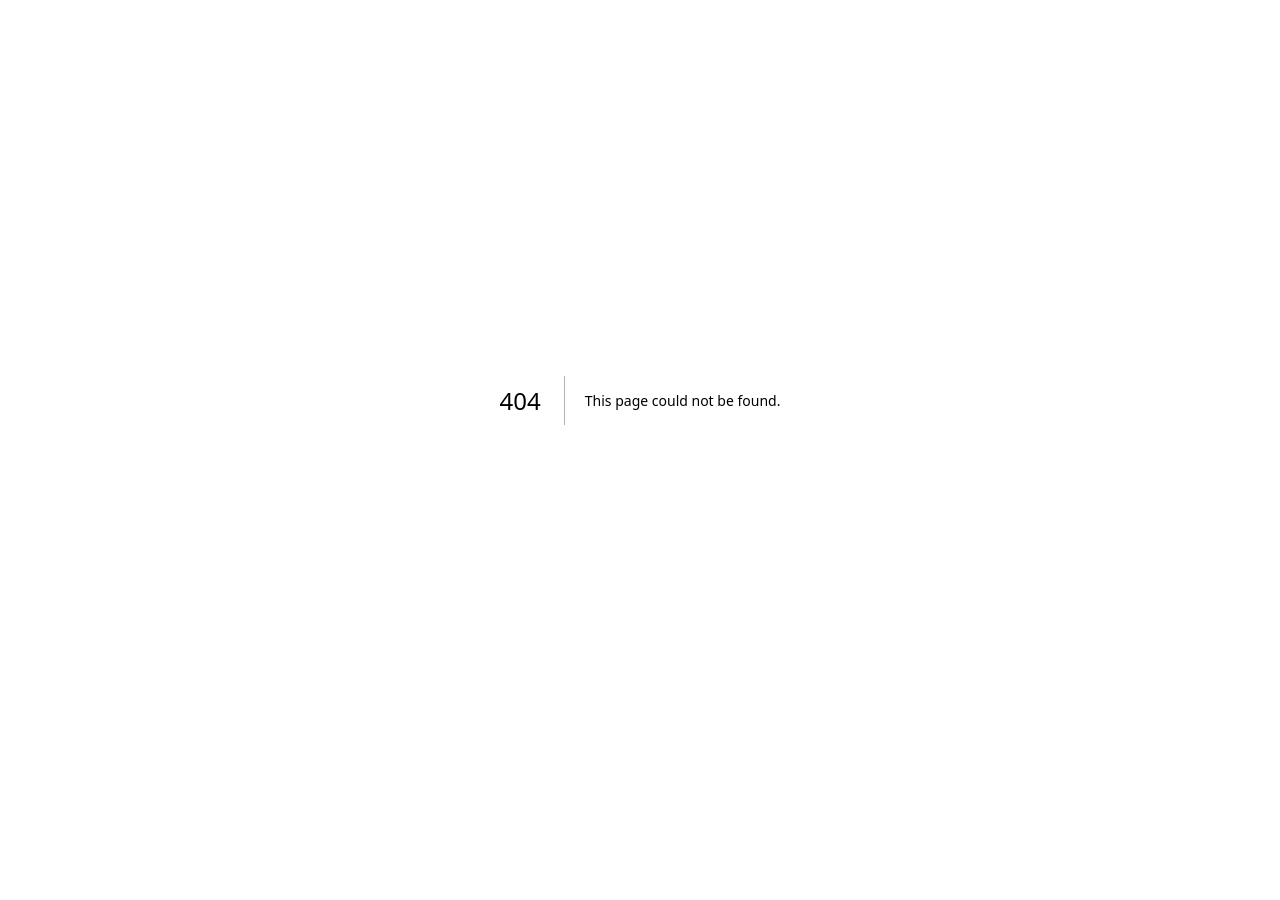
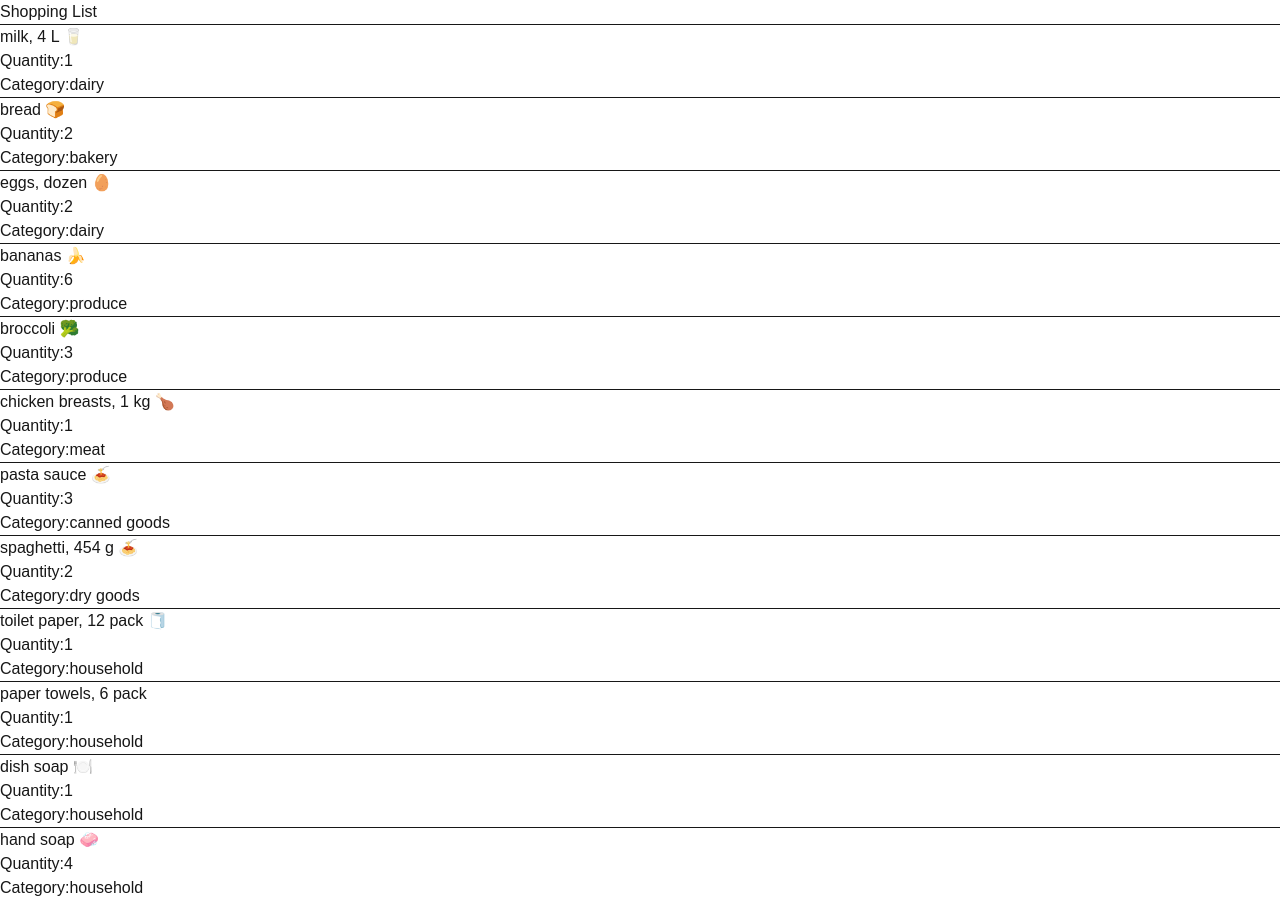
Before and after one commit to Caden-O/cprg306-assignments, a Next.js app: page /week-3 in a window 1280 px wide. Before the commit this address had no page. Before the commit the page ends 800 px from the top, so only its background shows below. Built offline with nearby package versions, Linux system fonts and the light colour scheme.

Commit message:
finished week 3

```diff
--- a/app/page.js
+++ b/app/page.js
@@ -1,103 +1,115 @@
-import Image from "next/image";
+// import Image from "next/image";
 
-export default function Home() {
+import Link from "next/link";
+
+// export default function Home() {
+//   return (
+//     <div className="font-sans grid grid-rows-[20px_1fr_20px] items-center justify-items-center min-h-screen p-8 pb-20 gap-16 sm:p-20">
+//       <main className="flex flex-col gap-[32px] row-start-2 items-center sm:items-start">
+//         <Image
+//           className="dark:invert"
+//           src="/next.svg"
+//           alt="Next.js logo"
+//           width={180}
+//           height={38}
+//           priority
+//         />
+//         <ol className="font-mono list-inside list-decimal text-sm/6 text-center sm:text-left">
+//           <li className="mb-2 tracking-[-.01em]">
+//             Get started by editing{" "}
+//             <code className="bg-black/[.05] dark:bg-white/[.06] font-mono font-semibold px-1 py-0.5 rounded">
+//               app/page.js
+//             </code>
+//             .
+//           </li>
+//           <li className="tracking-[-.01em]">
+//             Save and see your changes instantly.
+//           </li>
+//         </ol>
+
+//         <div className="flex gap-4 items-center flex-col sm:flex-row">
+//           <a
+//             className="rounded-full border border-solid border-transparent transition-colors flex items-center justify-center bg-foreground text-background gap-2 hover:bg-[#383838] dark:hover:bg-[#ccc] font-medium text-sm sm:text-base h-10 sm:h-12 px-4 sm:px-5 sm:w-auto"
+//             href="https://vercel.com/new?utm_source=create-next-app&utm_medium=appdir-template-tw&utm_campaign=create-next-app"
+//             target="_blank"
+//             rel="noopener noreferrer"
+//           >
+//             <Image
+//               className="dark:invert"
+//               src="/vercel.svg"
+//               alt="Vercel logomark"
+//               width={20}
+//               height={20}
+//             />
+//             Deploy now
+//           </a>
+//           <a
+//             className="rounded-full border border-solid border-black/[.08] dark:border-white/[.145] transition-colors flex items-center justify-center hover:bg-[#f2f2f2] dark:hover:bg-[#1a1a1a] hover:border-transparent font-medium text-sm sm:text-base h-10 sm:h-12 px-4 sm:px-5 w-full sm:w-auto md:w-[158px]"
+//             href="https://nextjs.org/docs?utm_source=create-next-app&utm_medium=appdir-template-tw&utm_campaign=create-next-app"
+//             target="_blank"
+//             rel="noopener noreferrer"
+//           >
+//             Read our docs
+//           </a>
+//         </div>
+//       </main>
+//       <footer className="row-start-3 flex gap-[24px] flex-wrap items-center justify-center">
+//         <a
+//           className="flex items-center gap-2 hover:underline hover:underline-offset-4"
+//           href="https://nextjs.org/learn?utm_source=create-next-app&utm_medium=appdir-template-tw&utm_campaign=create-next-app"
+//           target="_blank"
+//           rel="noopener noreferrer"
+//         >
+//           <Image
+//             aria-hidden
+//             src="/file.svg"
+//             alt="File icon"
+//             width={16}
+//             height={16}
+//           />
+//           Learn
+//         </a>
+//         <a
+//           className="flex items-center gap-2 hover:underline hover:underline-offset-4"
+//           href="https://vercel.com/templates?framework=next.js&utm_source=create-next-app&utm_medium=appdir-template-tw&utm_campaign=create-next-app"
+//           target="_blank"
+//           rel="noopener noreferrer"
+//         >
+//           <Image
+//             aria-hidden
+//             src="/window.svg"
+//             alt="Window icon"
+//             width={16}
+//             height={16}
+//           />
+//           Examples
+//         </a>
+//         <a
+//           className="flex items-center gap-2 hover:underline hover:underline-offset-4"
+//           href="https://nextjs.org?utm_source=create-next-app&utm_medium=appdir-template-tw&utm_campaign=create-next-app"
+//           target="_blank"
+//           rel="noopener noreferrer"
+//         >
+//           <Image
+//             aria-hidden
+//             src="/globe.svg"
+//             alt="Globe icon"
+//             width={16}
+//             height={16}
+//           />
+//           Go to nextjs.org →
+//         </a>
+//       </footer>
+//     </div>
+//   );
+// }
+
+export default function Home(){
   return (
-    <div className="font-sans grid grid-rows-[20px_1fr_20px] items-center justify-items-center min-h-screen p-8 pb-20 gap-16 sm:p-20">
-      <main className="flex flex-col gap-[32px] row-start-2 items-center sm:items-start">
-        <Image
-          className="dark:invert"
-          src="/next.svg"
-          alt="Next.js logo"
-          width={180}
-          height={38}
-          priority
-        />
-        <ol className="font-mono list-inside list-decimal text-sm/6 text-center sm:text-left">
-          <li className="mb-2 tracking-[-.01em]">
-            Get started by editing{" "}
-            <code className="bg-black/[.05] dark:bg-white/[.06] font-mono font-semibold px-1 py-0.5 rounded">
-              app/page.js
-            </code>
-            .
-          </li>
-          <li className="tracking-[-.01em]">
-            Save and see your changes instantly.
-          </li>
-        </ol>
-
-        <div className="flex gap-4 items-center flex-col sm:flex-row">
-          <a
-            className="rounded-full border border-solid border-transparent transition-colors flex items-center justify-center bg-foreground text-background gap-2 hover:bg-[#383838] dark:hover:bg-[#ccc] font-medium text-sm sm:text-base h-10 sm:h-12 px-4 sm:px-5 sm:w-auto"
-            href="https://vercel.com/new?utm_source=create-next-app&utm_medium=appdir-template-tw&utm_campaign=create-next-app"
-            target="_blank"
-            rel="noopener noreferrer"
-          >
-            <Image
-              className="dark:invert"
-              src="/vercel.svg"
-              alt="Vercel logomark"
-              width={20}
-              height={20}
-            />
-            Deploy now
-          </a>
-          <a
-            className="rounded-full border border-solid border-black/[.08] dark:border-white/[.145] transition-colors flex items-center justify-center hover:bg-[#f2f2f2] dark:hover:bg-[#1a1a1a] hover:border-transparent font-medium text-sm sm:text-base h-10 sm:h-12 px-4 sm:px-5 w-full sm:w-auto md:w-[158px]"
-            href="https://nextjs.org/docs?utm_source=create-next-app&utm_medium=appdir-template-tw&utm_campaign=create-next-app"
-            target="_blank"
-            rel="noopener noreferrer"
-          >
-            Read our docs
-          </a>
-        </div>
-      </main>
-      <footer className="row-start-3 flex gap-[24px] flex-wrap items-center justify-center">
-        <a
-          className="flex items-center gap-2 hover:underline hover:underline-offset-4"
-          href="https://nextjs.org/learn?utm_source=create-next-app&utm_medium=appdir-template-tw&utm_campaign=create-next-app"
-          target="_blank"
-          rel="noopener noreferrer"
-        >
-          <Image
-            aria-hidden
-            src="/file.svg"
-            alt="File icon"
-            width={16}
-            height={16}
-          />
-          Learn
-        </a>
-        <a
-          className="flex items-center gap-2 hover:underline hover:underline-offset-4"
-          href="https://vercel.com/templates?framework=next.js&utm_source=create-next-app&utm_medium=appdir-template-tw&utm_campaign=create-next-app"
-          target="_blank"
-          rel="noopener noreferrer"
-        >
-          <Image
-            aria-hidden
-            src="/window.svg"
-            alt="Window icon"
-            width={16}
-            height={16}
-          />
-          Examples
-        </a>
-        <a
-          className="flex items-center gap-2 hover:underline hover:underline-offset-4"
-          href="https://nextjs.org?utm_source=create-next-app&utm_medium=appdir-template-tw&utm_campaign=create-next-app"
-          target="_blank"
-          rel="noopener noreferrer"
-        >
-          <Image
-            aria-hidden
-            src="/globe.svg"
-            alt="Globe icon"
-            width={16}
-            height={16}
-          />
-          Go to nextjs.org →
-        </a>
-      </footer>
-    </div>
-  );
+    <main>
+      <h1>CPRG 306: Web Development 2 - Assignments</h1>
+      <Link href="/week-2">Go to Week 2 ➡️</Link>
+      <Link href="/week-3">Go to Week 2 ➡️</Link>
+    </main>
+  )
 }
--- a/app/week-2/student-info.js
+++ b/app/week-2/student-info.js
@@ -1,9 +1,11 @@
+import Link from 'next/link'
+
 function StudentInfo(){
   return(
     <main>
       <h1>Student Info</h1>
       <p>Name: Caden</p>
-      <p>Repo: <link>https://github.com/Caden-O/cprg306-assignments</link></p>
+      <p>Github: <Link href="https://github.com/Caden-O/cprg306-assignments">https://github.com/Caden-O/cprg306-assignments</Link></p>
     </main>
   )
 }
--- /dev/null
+++ b/app/week-3/item-list.js
@@ -0,0 +1,96 @@
+import Item from "./item.js";
+
+const item1 = {
+  name: "milk, 4 L 🥛",
+  quantity: 1,
+  category: "dairy",
+};
+
+const item2 = {
+  name: "bread 🍞",
+  quantity: 2,
+  category: "bakery",
+};
+
+const item3 = {
+  name: "eggs, dozen 🥚",
+  quantity: 2,
+  category: "dairy",
+};
+
+const item4 = {
+  name: "bananas 🍌",
+  quantity: 6,
+  category: "produce",
+};
+
+const item5 = {
+  name: "broccoli 🥦",
+  quantity: 3,
+  category: "produce",
+};
+
+const item6 = {
+  name: "chicken breasts, 1 kg 🍗",
+  quantity: 1,
+  category: "meat",
+};
+
+const item7 = {
+  name: "pasta sauce 🍝",
+  quantity: 3,
+  category: "canned goods",
+};
+
+const item8 = {
+  name: "spaghetti, 454 g 🍝",
+  quantity: 2,
+  category: "dry goods",
+};
+
+const item9 = {
+  name: "toilet paper, 12 pack 🧻",
+  quantity: 1,
+  category: "household",
+};
+
+const item10 = {
+  name: "paper towels, 6 pack",
+  quantity: 1,
+  category: "household",
+};
+
+const item11 = {
+  name: "dish soap 🍽️",
+  quantity: 1,
+  category: "household",
+};
+
+const item12 = {
+  name: "hand soap 🧼",
+  quantity: 4,
+  category: "household",
+};
+
+function ItemList(){
+  return(
+    <main>
+      <ul>
+        <Item name={item1.name} quantity={item1.quantity} category={item1.category} />
+        <Item name={item2.name} quantity={item2.quantity} category={item2.category} />
+        <Item name={item3.name} quantity={item3.quantity} category={item3.category} />
+        <Item name={item4.name} quantity={item4.quantity} category={item4.category} />
+        <Item name={item5.name} quantity={item5.quantity} category={item5.category} />
+        <Item name={item6.name} quantity={item6.quantity} category={item6.category} />
+        <Item name={item7.name} quantity={item7.quantity} category={item7.category} />
+        <Item name={item8.name} quantity={item8.quantity} category={item8.category} />
+        <Item name={item9.name} quantity={item9.quantity} category={item9.category} />
+        <Item name={item10.name} quantity={item10.quantity} category={item10.category} />
+        <Item name={item11.name} quantity={item11.quantity} category={item11.category} />
+        <Item name={item12.name} quantity={item12.quantity} category={item12.category} />
+      </ul>
+    </main>
+  )
+}
+
+export default ItemList;
--- /dev/null
+++ b/app/week-3/item.js
@@ -0,0 +1,14 @@
+function Item({name, quantity, category}){
+  return(
+    <main>
+      <li>
+        <hr/>
+        <p>{name}</p>
+        <p>Quantity:{quantity}</p>
+        <p>Category:{category}</p>
+      </li>
+    </main>
+  )
+}
+
+export default Item;
--- /dev/null
+++ b/app/week-3/page.js
@@ -0,0 +1,11 @@
+import ItemList from "./item-list"
+import Item from "./item"
+
+export default function Page() {
+  return (
+    <main>
+      <h1>Shopping List</h1>
+      <ItemList />
+    </main>
+  );
+}
```
